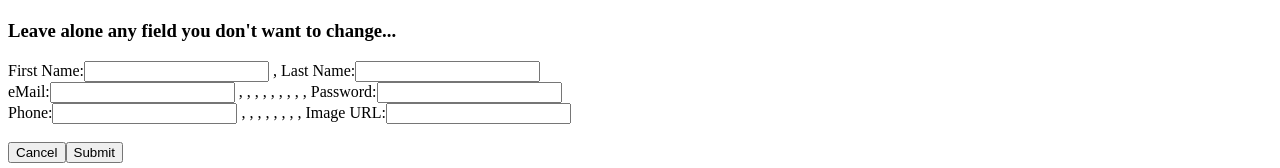
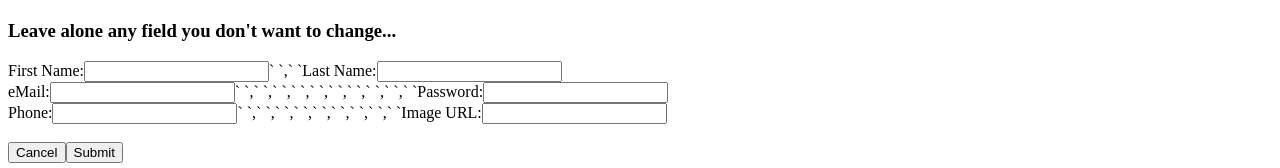
Before and after one commit to S1rQuacky/Frontend_Purrfect2.0, a Next.js app: page /edituser in a window 1280 px wide. Shown: the part 1402-1570 px from the top of the page. Built offline with nearby package versions, Linux system fonts and the light colour scheme; no server answers; a web font is replaced by a local one.

Commit message:
trying to fix netlify2

```diff
--- a/pages/edituser.js
+++ b/pages/edituser.js
@@ -56,15 +56,15 @@ export default function EditUser(){
                 <h3>Leave alone any field you don't want to change...</h3>
                 <div className="inputForm">
                     <label htmlFor="first_name">First Name:</label><input onChange={handleChange} type="text" id="first_name" name="first_name" placeholder={user?.first_name} required />
-                    <label htmlFor="last_name">&nbsp;,&nbsp;Last Name:</label><input onChange={handleChange} type="text" id="last_name" name="last_name" placeholder={user?.last_name} required />
+                    <label htmlFor="last_name">`&nbsp;`,`&nbsp;`Last Name:</label><input onChange={handleChange} type="text" id="last_name" name="last_name" placeholder={user?.last_name} required />
                 </div>
                 <div className="inputForm">
                     <label htmlFor="email">eMail:</label><input onChange={handleChange} type="text" id="email" name="email" placeholder={user?.email} required />
-                    <label htmlFor="pwd">&nbsp;,&nbsp;,&nbsp;,&nbsp;,&nbsp;,&nbsp;,&nbsp;,&nbsp;,&nbsp;,&nbsp;Password:</label><input onChange={handleChange} type="password" id="pwd" name="pwd" required />
+                    <label htmlFor="pwd">`&nbsp;`,`&nbsp;`,`&nbsp;`,`&nbsp;`,`&nbsp;`,`&nbsp;`,`&nbsp;`,`&nbsp;`,`&nbsp;`,`&nbsp;`Password:</label><input onChange={handleChange} type="password" id="pwd" name="pwd" required />
                 </div>
                 <div className="inputForm">
                     <label htmlFor="phone_number">Phone:</label><input onChange={handleChange} type="text" id="phone_number" name="phone_number" placeholder={user?.phone_number} required />
-                    <label htmlFor="img">&nbsp;,&nbsp;,&nbsp;,&nbsp;,&nbsp;,&nbsp;,&nbsp;,&nbsp;,&nbsp;Image URL:</label><input onChange={handleChange} type="text" id="img" name="img" placeholder={user?.img} required />
+                    <label htmlFor="img">`&nbsp;`,`&nbsp;`,`&nbsp;`,`&nbsp;`,`&nbsp;`,`&nbsp;`,`&nbsp;`,`&nbsp;`,`&nbsp;`Image URL:</label><input onChange={handleChange} type="text" id="img" name="img" placeholder={user?.img} required />
 
                 </div>
                 <div className="foot">
```
